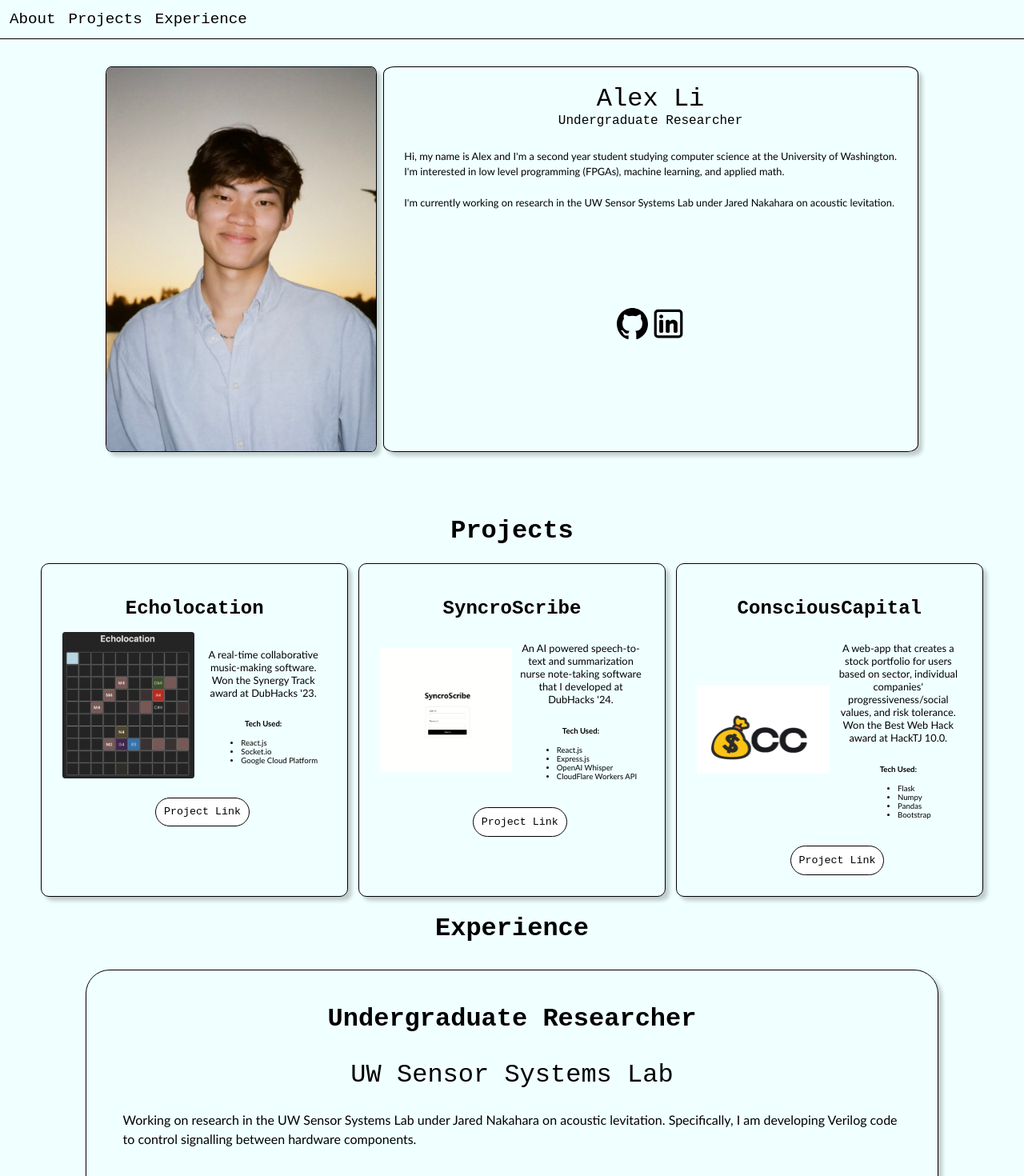
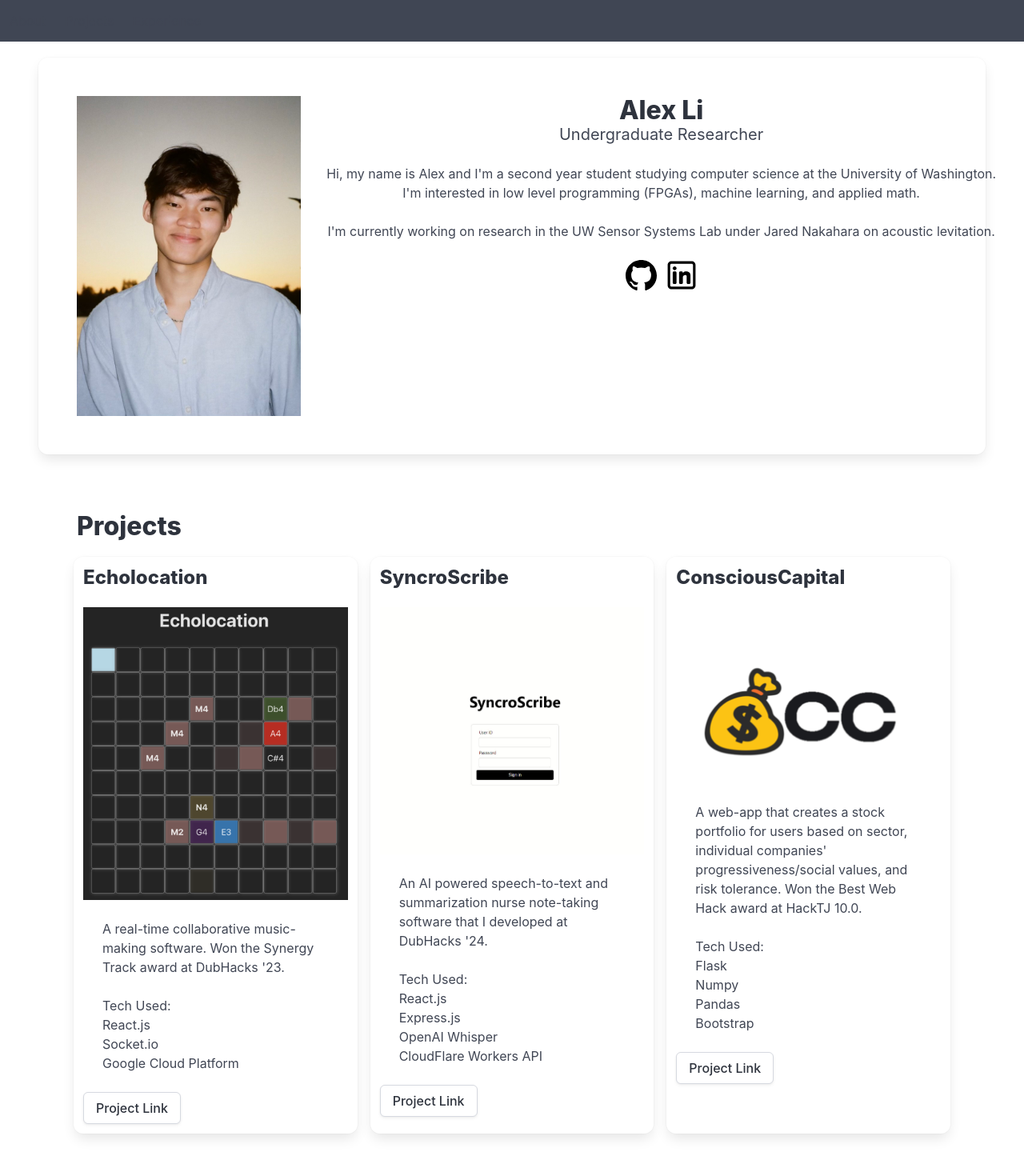
Before and after one commit to AlexXLi12/AlexXLi12.github.io, a React (Vite) app: page / in a window 1280 px wide. Shown: the top 1470 px of the page at 80% size. Built offline with nearby package versions, Linux system fonts and the light colour scheme; the HTML template or start-up script is replaced by a standard one.

Commit message:
begin migration to bulma css

```diff
--- a/index.html
+++ b/index.html
@@ -24,9 +24,13 @@
       work correctly both with client-side routing and a non-root public URL.
       Learn how to configure a non-root public URL by running `npm run build`.
     -->
+		<link
+		rel="stylesheet"
+		href="https://cdn.jsdelivr.net/npm/bulma@1.0.2/css/bulma.min.css"
+		>
 		<title>Alex Li</title>
 	</head>
-	<body>
+	<body className="has-navbar-fixed-top">
 		<noscript>You need to enable JavaScript to run this app.</noscript>
 		<div id="root"></div>
 
--- a/src/About.jsx
+++ b/src/About.jsx
@@ -2,10 +2,22 @@ import "./About.css";
 
 const About = () => {
 	return (
-		<div className="about shadow-effect">
-			<h1>Alex Li</h1>
-			<h3>Undergraduate Researcher</h3>
-			<p>
+		<section className="section box" id="about">
+			<div className="media">
+				<div className="media-left">
+					<figure
+					className="image">
+						<img
+						style={{height: "400px"}}
+						src="./images/portrait.jpg"
+						alt="Portrait"
+						/>
+					</figure>
+				</div>
+				<div className="media-right has-text-centered">
+					<h1 className="block title">Alex Li</h1>
+					<h3 className="block subtitle">Undergraduate Researcher</h3>
+					<p className="block">
 						Hi, my name is Alex and I'm a second year student studying computer
 						science at the University of Washington.
 						<br />
@@ -13,11 +25,12 @@ const About = () => {
 						<br />
 						I'm currently working on research in the UW Sensor Systems Lab under Jared Nakahara on acoustic levitation.
 					</p>
-			<div className="socials">
+					<div className="block is-centered">
 						<a
 							href="https://github.com/AlexXLi12"
 							target="_blank"
 							rel="noopener noreferrer"
+							className="mr-3"
 						>
 							<img
 								className="svg"
@@ -50,6 +63,8 @@ const About = () => {
 						</a>
 					</div>
 				</div>
+			</div>
+		</section>
 	);
 };
 
--- a/src/App.jsx
+++ b/src/App.jsx
@@ -1,15 +1,16 @@
-import "./App.css";
-import Jumbotron from "./Jumbotron";
+import About from "./About";
 import Projects from "./Projects";
 import Navbar from "./Navbar";
 import Experience from "./Experience";
 const App = () => {
 	return (
-		<div className="App">
+		<div>
 			<Navbar />
-			<Jumbotron />
-			<Projects />
-			<Experience />
+			<section className="section mt-5">
+				<About />
+				<Projects />
+				<Experience />
+			</section>
 		</div>
 	);
 }
--- a/src/Experience.jsx
+++ b/src/Experience.jsx
@@ -33,12 +33,12 @@ const Experience = () => {
 	];
 
 	return (
-		<div className="experience" id="experience">
-			<h1>Experience</h1>
+		<section className="section" id="experience">
+			<h1 className="title">Experience</h1>
 			{positions.map((position, index) => (
 				<Position key={index} {...position} />
 			))}
-		</div>
+		</section>
 	);
 };
 
--- a/src/Jumbotron.css
+++ /dev/null
@@ -1,40 +0,0 @@
-.jumbotron {
-	gap: 1vh;
-	width: 100%;
-	height: 75vh;
-	display: flex;
-	flex-direction: row;
-	/* box-sizing: border-box; */
-	align-items: center;
-	justify-content: center;
-	margin-top: 3vh;
-	perspective: 1000px;
-}
-
-/* .jumbotron .element {
-	gap: 1vh;
-	width: 100%;
-	height: 50vh;
-	padding: 15px;
-	margin-top: 10vh;
-	align-items: center;
-	box-sizing: border-box;
-	display: flex;
-	flex-direction: row;
-	align-items: center;
-	justify-content: center;
-} */
-
-.jumbotron .portrait {
-	height: 60vh;
-	border-radius: 2%;
-	border: black 0.1vh solid;
-}
-
-@media (max-width: 600px) {
-	.jumbotron {
-		height: fit-content;
-		flex-direction: column;
-		margin-top: 8vh;
-	}
-}
--- a/src/Jumbotron.jsx
+++ /dev/null
@@ -1,16 +0,0 @@
-import "./Jumbotron.css";
-import About from "./About";
-const Jumbotron = () => {
-	return (
-		<div className="jumbotron" id="about">
-			<img
-				className="portrait shadow-effect"
-				src="./images/portrait.jpg"
-				alt="Portrait"
-			/>
-			<About />
-		</div>
-	);
-};
-
-export default Jumbotron;
--- a/src/Navbar.jsx
+++ b/src/Navbar.jsx
@@ -1,12 +1,9 @@
-import './Navbar.css';
 const Navbar = () => {
     return (
-        <nav className="navbar">
-        <div className="links">
-            <a href="#about">About</a>
-            <a href="#projects">Projects</a>
-            <a href="#experience">Experience</a>
-        </div>
+        <nav className="navbar block has-background-grey-dark is-fixed-top">
+            <a className="navbar-item" href="#about">About</a>
+            <a className="navbar-item" href="#projects">Projects</a>
+            <a className="navbar-item" href="#experience">Experience</a>
         </nav>
     );
 }
--- a/src/Position.jsx
+++ b/src/Position.jsx
@@ -1,12 +1,12 @@
-import "./Position.css";
-
 const Position = ({ title, subtitle, description, technologies }) => {
     return (
-        <div className="position shadow-effect">
-            <h1>{title}</h1>
-            <h3>{subtitle}</h3>
-            <p>{description}</p>
-            <p>Technologies used: {technologies.join(", ")}</p>
+        <div className="card box">
+            <h1 className="title is-4">{title}</h1>
+            <h3 classname="subtitle is-5">{subtitle}</h3>
+            <div className="card-content">
+                <p className="content">{description}</p>
+                <p className="content">Technologies used: {technologies.join(", ")}</p>
+            </div>
         </div>
     );
 };
--- a/src/Projects.jsx
+++ b/src/Projects.jsx
@@ -1,10 +1,8 @@
-import "./Projects.css";
-
 const Projects = () => {
 	return (
-		<div className="projects" id="projects">
-			<h1>Projects</h1>
-			<div className="project-cards">
+		<section className="section" id="projects">
+			<h1 className="title">Projects</h1>
+			<div className="columns">
 				<ProjectCard
 					title="Echolocation"
 					description="A real-time collaborative music-making software. Won the Synergy Track award at DubHacks '23."
@@ -33,28 +31,28 @@ const Projects = () => {
 					link="https://github.com/AlexXLi12/ConsciousCapital"
 				/>
 			</div>
-		</div>
+		</section>
 	);
 };
 
 const ProjectCard = ({ title, description, image, tech_used, link }) => {
 	return (
-		<div className="project-card shadow-effect">
-			<h1>{title}</h1>
-			<div className="project-card-body">
-				<img src={image} alt="" className="project-card-image" />
-				<div className="project-card-content">
-					<p>{description}</p>
+		<div className="column card m-2 box">
+			<h1 className="title is-4">{title}</h1>
+			<div>
+				<img src={image} alt="" className="card-image" />
+				<div className="card-content">
+					<p className="content">{description}</p>
 					<h4>Tech Used:</h4>
-					<ul>
+					<ul className="list">
 						{tech_used.map((tech, index) => (
-							<li key={index}>{tech}</li>
+							<li key={index} className="list-item">{tech}</li>
 						))}
 					</ul>
 				</div>
 			</div>
 			<a href={link} rel="noopener noreferrer" target="_blank">
-				<button className="project-link-button">Project Link</button>
+				<button className="button">Project Link</button>
 			</a>
 		</div>
 	);
```
Also changed, not shown: public/images/nyc_portrait.JPG (deleted). Lines whose indentation alone changed are shown as unchanged.
